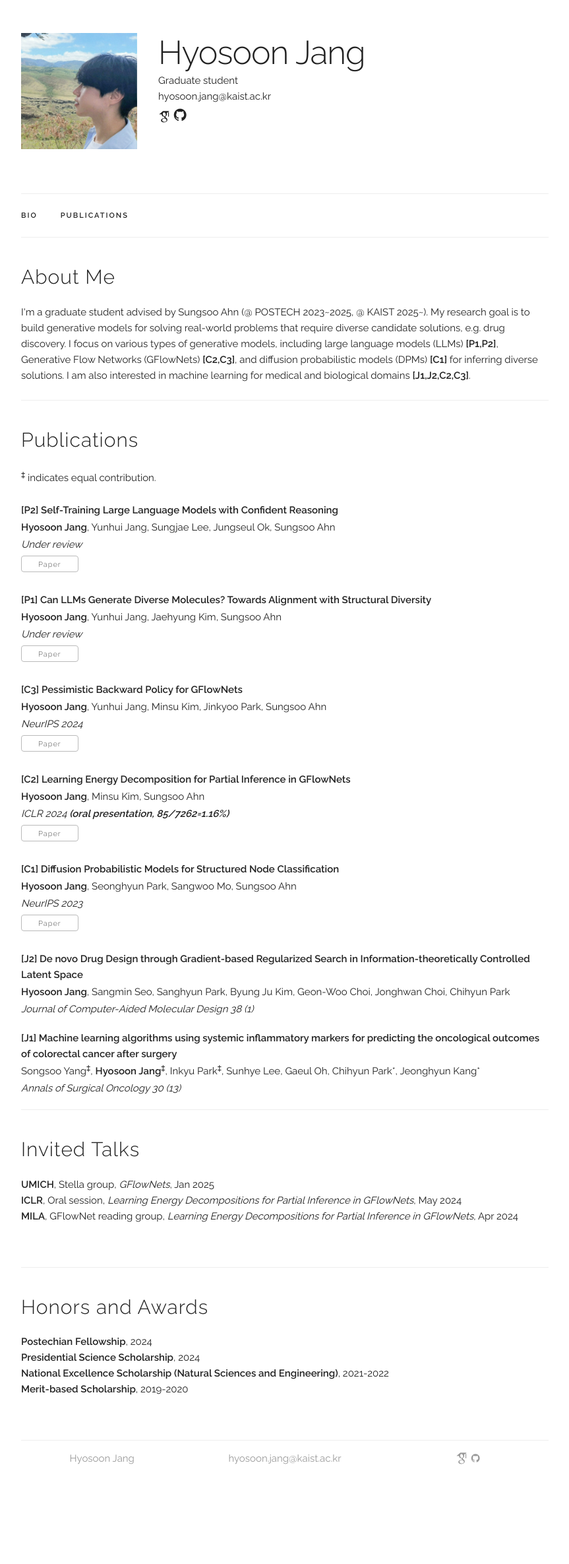
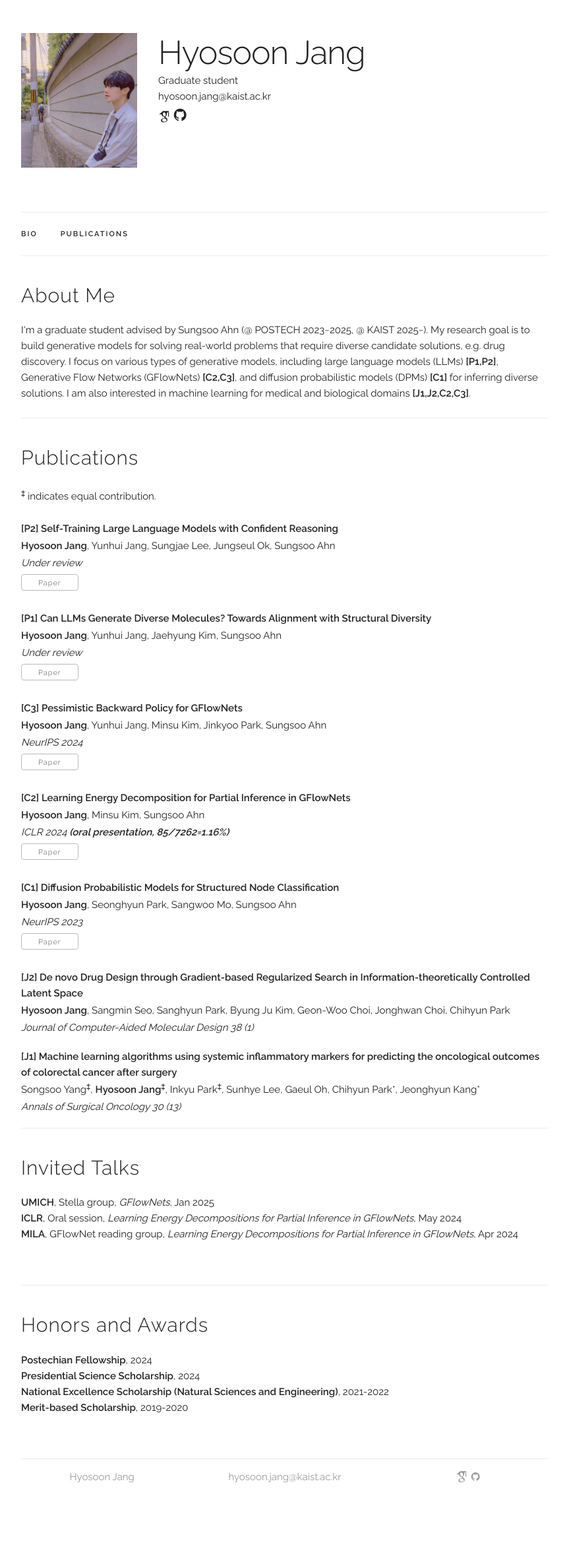
Before and after one commit to hsjang0/hsjang, a Jekyll site: the page built from index.html, in a window 1280 px wide. Shown: the whole page at 66% size, without its empty margins (208-1071 px from the left). Built offline with Jekyll 4.4.1, drawn with Linux system fonts in a browser that asks for light colours; some web fonts are replaced; before the commit the page ends 2342 px from its top, so only the background shows below that.

Commit message:
Update main_info.yaml

```diff
--- a/_data/main_info.yaml
+++ b/_data/main_info.yaml
@@ -1,7 +1,7 @@
 name: "Hyosoon Jang"
 title: "Graduate student"
 email: "hyosoon.jang@kaist.ac.kr"
-profile_pic: "/assets/profile-pics/1000003764.jpg"
+profile_pic: "/assets/profile-pics/20250726.jpg"
 # twitter: "https://twitter.com/msaveski"
 # linkedin: "https://www.linkedin.com/in/msaveski"
 github: "https://github.com/hsjang0"
```
